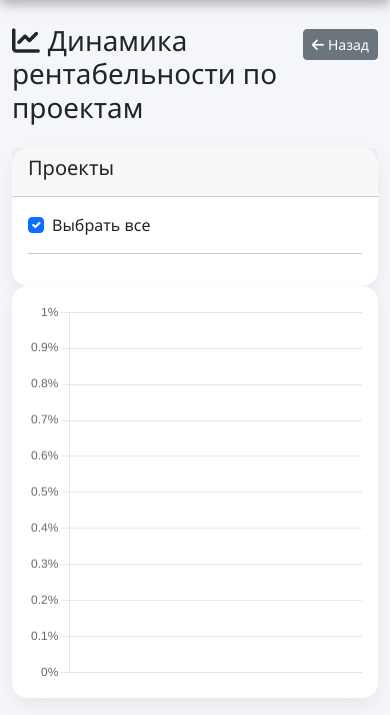
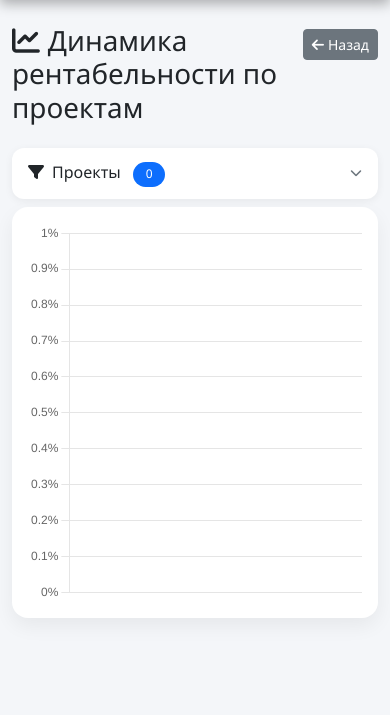
Before and after one commit to daniil-avdeenko/project-finance, a Flask app: page /chart in a window 390 px wide. Shown: the part 56-771 px from the top of the page. Run offline with Flask 3, Linux system fonts and the light colour scheme; the visitor is signed in with stand-in values (Sample User, id 1); data that the repository does not hold is empty; some libraries are stand-ins or nearby versions.

Commit message:
feat(ui): collapsible chart filter on mobile

```diff
--- a/app/static/css/styles.css
+++ b/app/static/css/styles.css
@@ -338,6 +338,53 @@ h1 {
     position: relative;
     width: 100%;
     height: clamp(280px, 45vh, 480px);
+}
+
+/* Chart filter accordion.
+   На десктопе <summary> скрыт, <details open> в HTML всегда раскрыт —
+   список чекбоксов виден на месте. На мобилке <summary> становится
+   кликабельной строкой с шевроном, по клику сворачивает список. */
+.chart-filter-summary {
+    display: none;
+}
+
+@media (max-width: 991px) {
+    .chart-filter-summary {
+        display: flex;
+        justify-content: space-between;
+        align-items: center;
+        gap: 0.75rem;
+        padding: 0.75rem 1rem;
+        background: #fff;
+        border-radius: 12px;
+        box-shadow: 0 2px 8px rgba(0, 0, 0, 0.06);
+        cursor: pointer;
+        margin-bottom: 0.5rem;
+        list-style: none;
+        font-weight: 500;
+    }
+
+    .chart-filter-summary::-webkit-details-marker {
+        display: none;
+    }
+
+    /* Шеврон-индикатор раскрытия; поворачивается на 180° при open */
+    .chart-filter-summary::after {
+        content: "\f078"; /* fa-chevron-down */
+        font-family: "Font Awesome 6 Free";
+        font-weight: 900;
+        font-size: 0.75rem;
+        color: #6c757d;
+        transition: transform 0.2s;
+    }
+
+    .chart-filter-accordion[open] > .chart-filter-summary::after {
+        transform: rotate(180deg);
+    }
+
+    .chart-filter-accordion[open] > .chart-filter-summary {
+        margin-bottom: 0.75rem;
+    }
 }
 
 
--- a/app/templates/chart.html
+++ b/app/templates/chart.html
@@ -14,10 +14,14 @@
 
 <div class="row">
     <div class="col-12 col-lg-3">
-        <div class="card">
-            <div class="card-header">
-                <h5>Проекты</h5>
-            </div>
+        <details class="chart-filter-accordion" open>
+            <summary class="chart-filter-summary">
+                <span class="chart-filter-label">
+                    <i class="fas fa-filter me-2"></i>Проекты
+                    <span class="badge bg-primary rounded-pill ms-2">{{ projects_data|length }}</span>
+                </span>
+            </summary>
+            <div class="card mb-3">
                 <div class="card-body" style="max-height: 400px; overflow-y: auto;">
                     <div class="form-check">
                         <input class="form-check-input" type="checkbox" id="selectAll" checked>
@@ -36,6 +40,7 @@
                     {% endfor %}
                 </div>
             </div>
+        </details>
     </div>
     <div class="col-12 col-lg-9">
         <div class="card">
@@ -51,8 +56,15 @@
 <script src="https://cdn.jsdelivr.net/npm/chart.js"></script>
 <script>
     const ctx = document.getElementById('profitChart').getContext('2d');
-    const monthLabels = {{ month_labels | tojson }};
-    const projectsData = {{ projects_data | tojson }};
+     // На мобильных по умолчанию список проектов свёрнут — график
+    // виден сразу. На десктопе оставляем открытым (<details open>).
+    // Если пользователь сам свернул/развернул — его выбор сохраняется.
+    if (window.matchMedia('(max-width: 991px)').matches) {
+        const acc = document.querySelector('.chart-filter-accordion');
+        if (acc) acc.open = false;
+    }
+        const monthLabels = {{ month_labels|tojson }};
+    const projectsData = {{ projects_data|tojson }};
 
     const datasets = projectsData.map(project => ({
         label: project.name,
```
Lines whose indentation alone changed are shown as unchanged.
